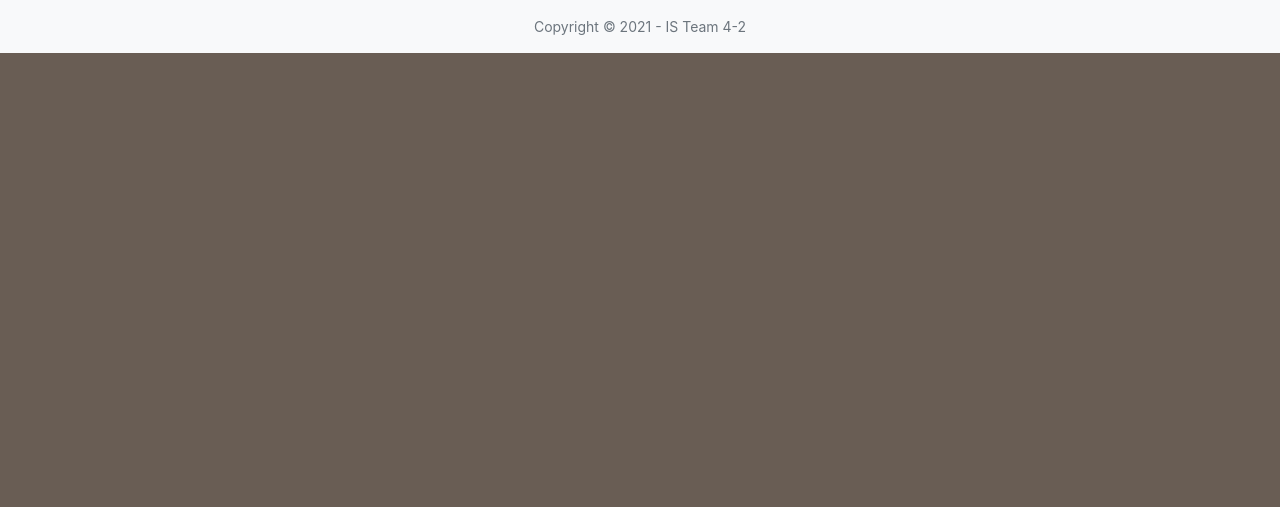
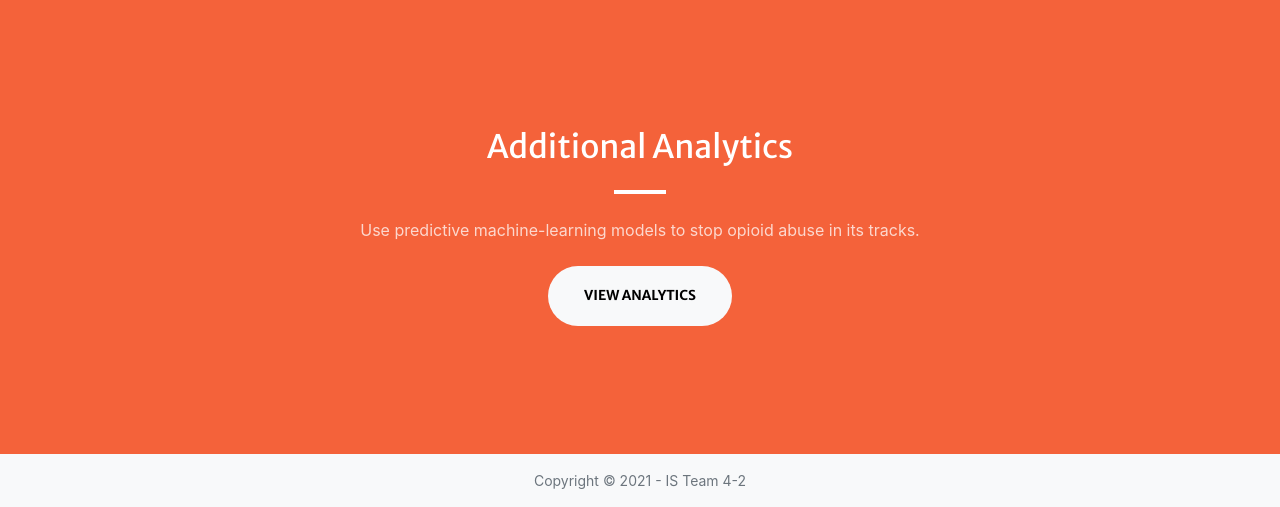
Before and after one commit to bchristensen2021/intex, a Django app: page / in a window 1280 px wide. Shown: the part 800-1307 px from the top of the page. Before the commit the page ends 853 px from the top, so only its background shows below. Run offline with Django 3.2, Linux system fonts and the light colour scheme; some libraries are stand-ins or nearby versions.

Commit message:
minor ui tweaks to landing page

```diff
--- a/templates/opioidID/analytics.html
+++ b/templates/opioidID/analytics.html
@@ -4,7 +4,7 @@
 
 <section class="page-section bg-primary" id="about">
     <div class="container px-4 px-lg-5">
-        <h1 class="display-5 text-light">Machine Learning<h1>
+        <h1 class="display-5 text-light">Machine Learning Tools<h1>
         <a class="btn btn-dark m-2" href={% url 'machineLearningPredictor' %}>Predict Whether a Prescriber Will Prescribe Opioids</a>
         <br>
         <a class="btn btn-dark m-2" href={% url 'machineLearningRecommender' %}>Recommend Prescribers for a Specific Drug</a>
--- a/templates/opioidID/index.html
+++ b/templates/opioidID/index.html
@@ -17,23 +17,26 @@
             </div>
         </header>
 
-{% endblock %}
 
 
-{% comment %}
         <!-- About-->
         <section class="page-section bg-primary" id="about">
             <div class="container px-4 px-lg-5">
                 <div class="row gx-4 gx-lg-5 justify-content-center">
                     <div class="col-lg-8 text-center">
-                        <h2 class="text-white mt-0">We've got what you need!</h2>
+                        <h2 class="text-white mt-0">Additional Analytics</h2>
                         <hr class="divider divider-light" />
-                        <p class="text-white-75 mb-4">Start Bootstrap has everything you need to get your new website up and running in no time! Choose one of our open source, free to download, and easy to use themes! No strings attached!</p>
-                        <a class="btn btn-light btn-xl" href="#services">Get Started!</a>
+                        <p class="text-white-75 mb-4">Use predictive machine-learning models to stop opioid abuse in its tracks.</p>
+                        <a class="btn btn-light btn-xl" href={% url 'analytics' %}>View Analytics</a>
                     </div>
                 </div>
             </div>
         </section>
+
+
+        {% endblock %}
+
+        {% comment %}
         <!-- Services-->
         <section class="page-section" id="services">
             <div class="container px-4 px-lg-5">
@@ -228,6 +231,6 @@
         <!-- * *                               SB Forms JS                               * *-->
         <!-- * * Activate your form at https://startbootstrap.com/solution/contact-forms * *-->
         <!-- * * * * * * * * * * * * * * * * * * * * * * * * * * * * * * * * * * * * * * * *-->
-        <script src="https://cdn.startbootstrap.com/sb-forms-latest.js"></script> {% endcomment %}
-    </body>
-</html>
+        <script src="https://cdn.startbootstrap.com/sb-forms-latest.js"></script>
+
+        {% endcomment %}
```
